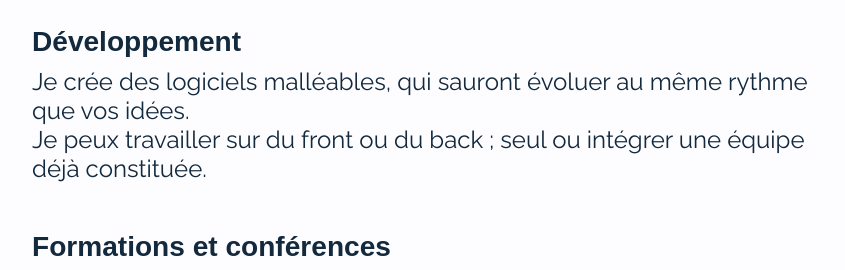
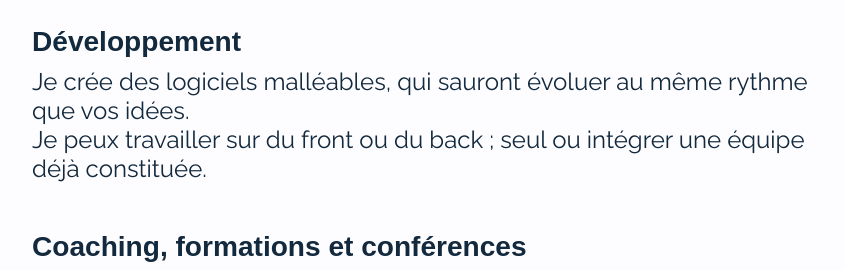
Before and after one commit to Malea-dev/malea-dev.github.io, a plain HTML site: page index.html in a window 1280 px wide. Shown: the part 502-772 px from the top of the page, without its empty margins (208-1053 px from the left). Drawn offline with Linux system fonts and the light colour scheme; a web font is replaced by a local one.

Commit message:
Ajouter "coaching"

```diff
--- a/index.html
+++ b/index.html
@@ -50,7 +50,7 @@
 </section>
 
 <section>
-    <h3>Formations et conférences</h3>
+    <h3>Coaching, formations et conférences</h3>
     <p>
         J'ai été coach agile technique dans les équipes de Cdiscount. <br/>
         J'ai animé des formations sur le TDD en React. <br/>
```
